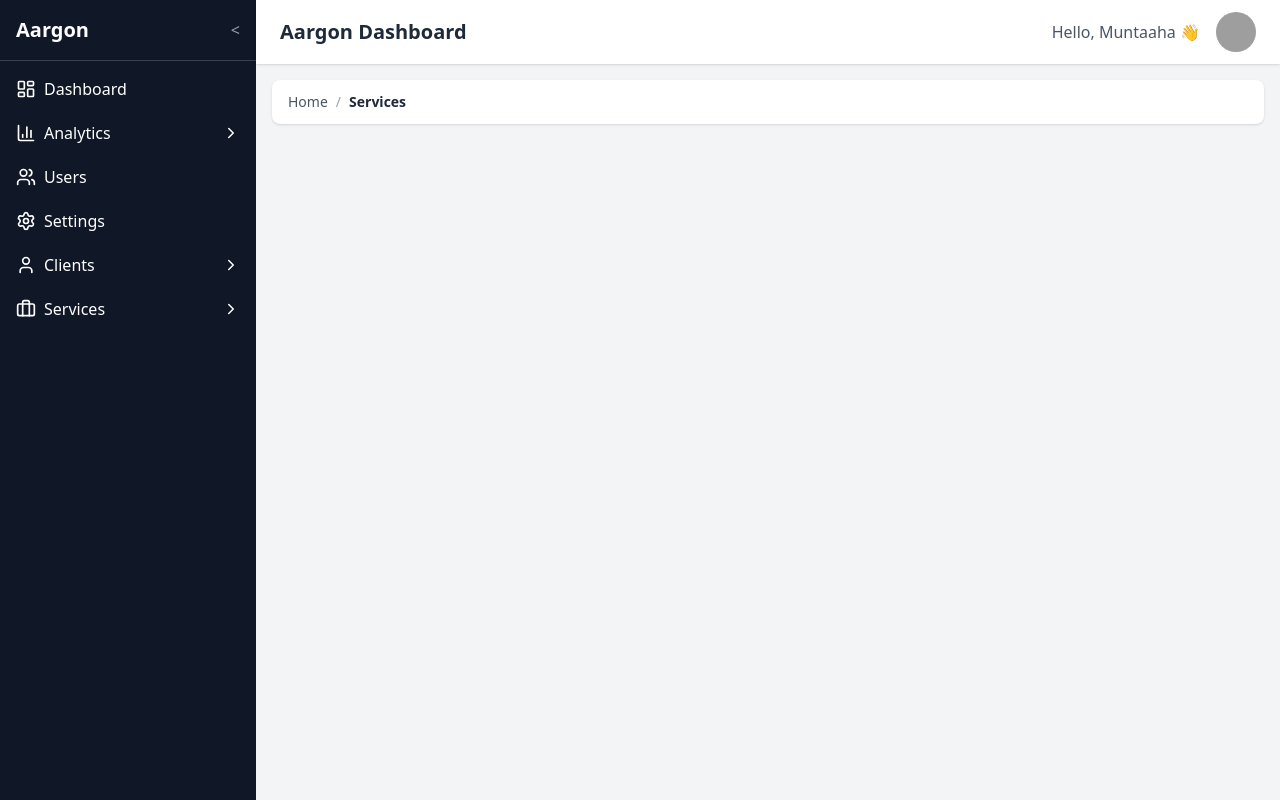
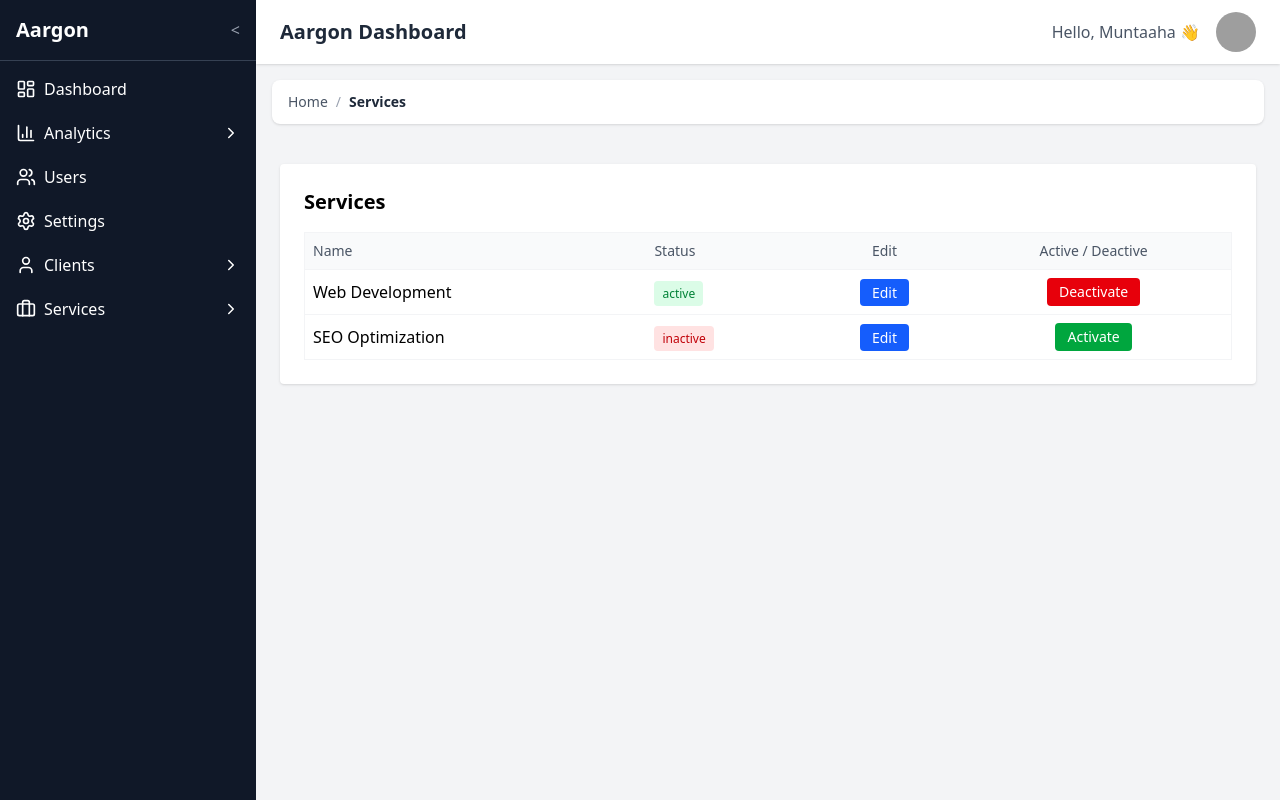
Before and after one commit to muntaaha-rahman/aargon_frontend, a React (Vite) app: page /services in a window 1280 px wide. Built offline with nearby package versions, Linux system fonts and the light colour scheme; grey boxes are pictures that could not be loaded.

Commit message:
services done

```diff
--- a/package.json
+++ b/package.json
@@ -12,6 +12,7 @@
   "dependencies": {
     "lucide-react": "^0.542.0",
     "react": "^19.1.1",
+    "react-datepicker": "^8.7.0",
     "react-dom": "^19.1.1",
     "react-router-dom": "^7.8.2"
   },
--- a/src/App.tsx
+++ b/src/App.tsx
@@ -11,6 +11,11 @@ import Settings from "./pages/Settings";
 import ClientsList from "./pages/Clients/ClientList";
 import AddClient from "./pages/Clients/AddClient";
 import EditClient from "./pages/Clients/EditClient";
+
+
+import AddService from "./pages/Services/AddService";
+import EditService from "./pages/Services/EditService";
+import ViewServices from "./pages/Services/ViewServices";
 
 function App() {
   return (
@@ -31,6 +36,12 @@ function App() {
               <Route path="/clients/add" element={<AddClient />} />
               <Route path="/clients/edit/:id" element={<EditClient />} />
 
+              {/* Services */}
+              <Route path="/services/add" element={<AddService />} />
+<Route path="/services/edit/:id" element={<EditService />} />
+<Route path="/services" element={<ViewServices />} />
+
+
             </Routes>
           </main>
         </div>
--- /dev/null
+++ b/src/pages/Services/AddService.tsx
@@ -0,0 +1,44 @@
+// src/pages/Services/AddService.tsx
+import { useState } from "react";
+import { useNavigate } from "react-router-dom";
+
+function AddService() {
+  const navigate = useNavigate();
+  const [name, setName] = useState("");
+
+  const handleSubmit = (e: React.FormEvent) => {
+    e.preventDefault();
+    console.log("New Service:", { name });
+    // TODO: call API to save service
+    navigate("/services");
+  };
+
+  return (
+    <div className="bg-white p-6 shadow rounded">
+      <h2 className="text-xl font-semibold mb-6">Add Service</h2>
+      <form onSubmit={handleSubmit} className="grid grid-cols-1 gap-6 max-w-md">
+        <div>
+          <label className="block text-sm font-medium">Service Name</label>
+          <input
+            type="text"
+            value={name}
+            onChange={(e) => setName(e.target.value)}
+            className="mt-1 block w-full border border-gray-200 rounded-md p-2 focus:border-blue-400 focus:ring-2 focus:ring-blue-100 outline-none"
+            required
+          />
+        </div>
+
+        <div className="flex justify-end">
+          <button
+            type="submit"
+            className="bg-blue-600 text-white px-4 py-2 text-sm rounded-md hover:bg-blue-700"
+          >
+            Save Service
+          </button>
+        </div>
+      </form>
+    </div>
+  );
+}
+
+export default AddService;
--- /dev/null
+++ b/src/pages/Services/EditService.tsx
@@ -0,0 +1,54 @@
+// src/pages/Services/EditService.tsx
+import { useState, useEffect } from "react";
+import { useParams, useNavigate } from "react-router-dom";
+
+function EditService() {
+  const { id } = useParams();
+  const navigate = useNavigate();
+
+  // Mock existing service data
+  const mockService = { id, name: "Web Development" };
+
+  const [name, setName] = useState(mockService.name);
+
+  useEffect(() => {
+    // TODO: fetch service by id from API
+    // setName(fetchedService.name)
+  }, [id]);
+
+  const handleSubmit = (e: React.FormEvent) => {
+    e.preventDefault();
+    console.log("Updated Service:", { id, name });
+    // TODO: call API to update service
+    navigate("/services");
+  };
+
+  return (
+    <div className="bg-white p-6 shadow rounded">
+      <h2 className="text-xl font-semibold mb-6">Edit Service</h2>
+      <form onSubmit={handleSubmit} className="grid grid-cols-1 gap-6 max-w-md">
+        <div>
+          <label className="block text-sm font-medium">Service Name</label>
+          <input
+            type="text"
+            value={name}
+            onChange={(e) => setName(e.target.value)}
+            className="mt-1 block w-full border border-gray-200 rounded-md p-2 focus:border-blue-400 focus:ring-2 focus:ring-blue-100 outline-none"
+            required
+          />
+        </div>
+
+        <div className="flex justify-end">
+          <button
+            type="submit"
+            className="bg-green-600 text-white px-4 py-2 text-sm rounded-md hover:bg-green-700"
+          >
+            Update Service
+          </button>
+        </div>
+      </form>
+    </div>
+  );
+}
+
+export default EditService;
--- /dev/null
+++ b/src/pages/Services/ViewServices.tsx
@@ -0,0 +1,84 @@
+// src/pages/Services/ViewServices.tsx
+import { useState } from "react";
+import { Link } from "react-router-dom";
+
+interface Service {
+  id: number;
+  name: string;
+  status: "active" | "inactive";
+}
+
+function ViewServices() {
+  const [services, setServices] = useState<Service[]>([
+    { id: 1, name: "Web Development", status: "active" },
+    { id: 2, name: "SEO Optimization", status: "inactive" },
+  ]);
+
+  const toggleStatus = (id: number) => {
+    setServices((prev) =>
+      prev.map((s) =>
+        s.id === id
+          ? { ...s, status: s.status === "active" ? "inactive" : "active" }
+          : s
+      )
+    );
+  };
+
+  return (
+    <div className="bg-white p-6 shadow rounded">
+      <h2 className="text-xl font-semibold mb-4">Services</h2>
+      <table className="min-w-full border border-gray-100 rounded">
+        <thead className="bg-gray-50">
+          <tr>
+            <th className="p-2 text-left text-sm font-medium text-gray-600 border-b border-gray-100">Name</th>
+            <th className="p-2 text-left text-sm font-medium text-gray-600 border-b border-gray-100">Status</th>
+            <th className="p-2 text-center text-sm font-medium text-gray-600 border-b border-gray-100">Edit</th>
+            <th className="p-2 text-center text-sm font-medium text-gray-600 border-b border-gray-100">Active / Deactive</th>
+          </tr>
+        </thead>
+        <tbody>
+          {services.map((service) => (
+            <tr key={service.id} className="border-b border-gray-100 hover:bg-gray-50">
+              <td className="p-2">{service.name}</td>
+              <td className="p-2">
+                <span
+                  className={`px-2 py-1 text-xs rounded ${
+                    service.status === "active"
+                      ? "bg-green-100 text-green-700"
+                      : "bg-red-100 text-red-700"
+                  }`}
+                >
+                  {service.status}
+                </span>
+              </td>
+              {/* Edit button */}
+              <td className="p-2 text-center">
+                <Link
+                  to={`/services/edit/${service.id}`}
+                  className="bg-blue-600 text-white px-3 py-1 text-sm rounded hover:bg-blue-700"
+                >
+                  Edit
+                </Link>
+              </td>
+              {/* Toggle button */}
+              <td className="p-2 text-center">
+                <button
+                  onClick={() => toggleStatus(service.id)}
+                  className={`px-3 py-1 text-sm rounded ${
+                    service.status === "active"
+                      ? "bg-red-600 text-white hover:bg-red-700"
+                      : "bg-green-600 text-white hover:bg-green-700"
+                  }`}
+                >
+                  {service.status === "active" ? "Deactivate" : "Activate"}
+                </button>
+              </td>
+            </tr>
+          ))}
+        </tbody>
+      </table>
+    </div>
+  );
+}
+
+export default ViewServices;
```
Also changed, not shown: 1 other file (tests, documents, lock files or other folders).
